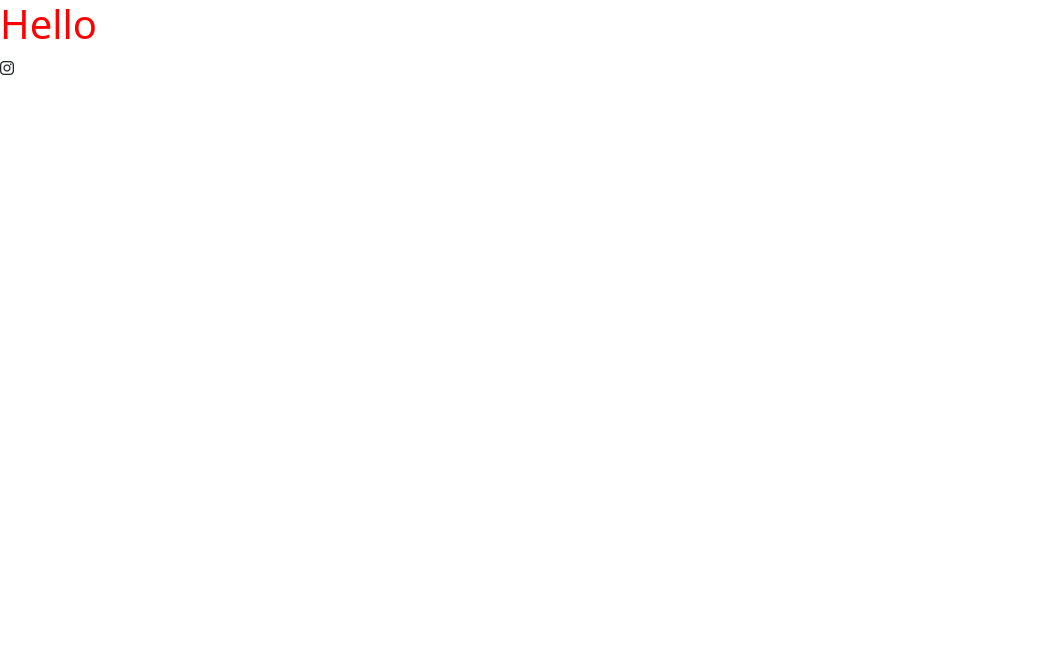
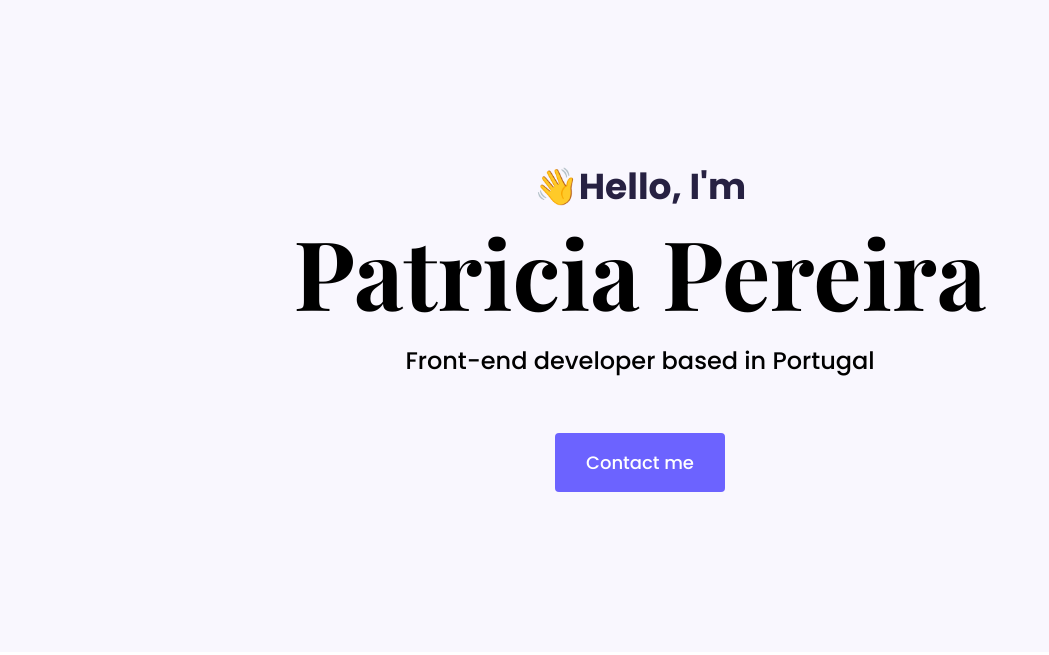
Before and after one commit to AnyaRatusnyak/responsive-portfolio-project, a plain HTML site: page index.html in a window 1280 px wide. Shown: the whole page, without its empty margins (0-1049 px from the left). Drawn offline with nearby package versions, Linux system fonts and the light colour scheme.

Commit message:
created the homepage hero

```diff
--- a/index.html
+++ b/index.html
@@ -4,7 +4,7 @@
     <meta charset="UTF-8" />
     <meta http-equiv="X-UA-Compatible" content="IE=edge" />
     <meta name="viewport" content="width=device-width, initial-scale=1.0" />
-     <title>Document</title>
+    <title>Document</title>
     <link
       rel="stylesheet"
       href="https://cdn.jsdelivr.net/npm/bootstrap@5.2.0/dist/css/bootstrap.min.css"
@@ -17,9 +17,19 @@
     />
     <link rel="stylesheet" href="src/style.css" />
     <script src="https://cdn.jsdelivr.net/npm/bootstrap@5.2.0/dist/js/bootstrap.bundle.min.js"></script>
-    <script src="https://kit.fontawesome.com/23b9bf5028.js" crossorigin="anonymous"></script>
+    <script
+      src="https://kit.fontawesome.com/23b9bf5028.js"
+      crossorigin="anonymous"
+    ></script>
   </head>
   <body>
-  <h1>Hello</h1>
-  <p><i class="fa-brands fa-instagram"></i></p>
+    <div class="hero">
+      <p>👋Hello, I'm</p>
+      <h1>Patricia Pereira</h1>
+      <h2 class="mb-5">Front-end developer based in Portugal</h2>
+      <div>
+        <a href="#" class="btn btn-branding">Contact me</a>
+      </div>
+    </div>
+  </body>
 </html>
--- a/src/style.css
+++ b/src/style.css
@@ -1,3 +1,52 @@
+:root {
+  --brading-color: #6c63ff;
+  --secondary-color: #f9f7fe;
+  --heading-font-family: "Playfair Display", serif;
+  --default-font-family: "Poppins", sans-serif;
+}
+body {
+  font-family: var(--default-font-family);
+}
+
+h1,
+h2,
+h3,
+h4,
+h5,
+h6 {
+  color: black;
+  font-family: var(--heading-font-family);
+  font-weight: bold;
+}
 h1 {
-  color: red;
+  font-size: 96px;
 }
+p {
+  font-weight: normal;
+}
+
+.hero {
+  background: var(--secondary-color);
+  text-align: center;
+  padding: 160px 20px;
+}
+.hero p {
+  font-size: 36px;
+  font-weight: bold;
+  margin: 0;
+  color: #272142;
+}
+.hero h2 {
+  font-family: var(--default-font-family);
+  font-weight: normal;
+  font-size: 24px;
+  line-height: 2;
+}
+.btn-branding {
+  background: var(--brading-color);
+  border-radius: 4px;
+  color: white;
+  font-size: 18px;
+  line-height: 27px;
+  padding: 15px 30px;
+}
```
